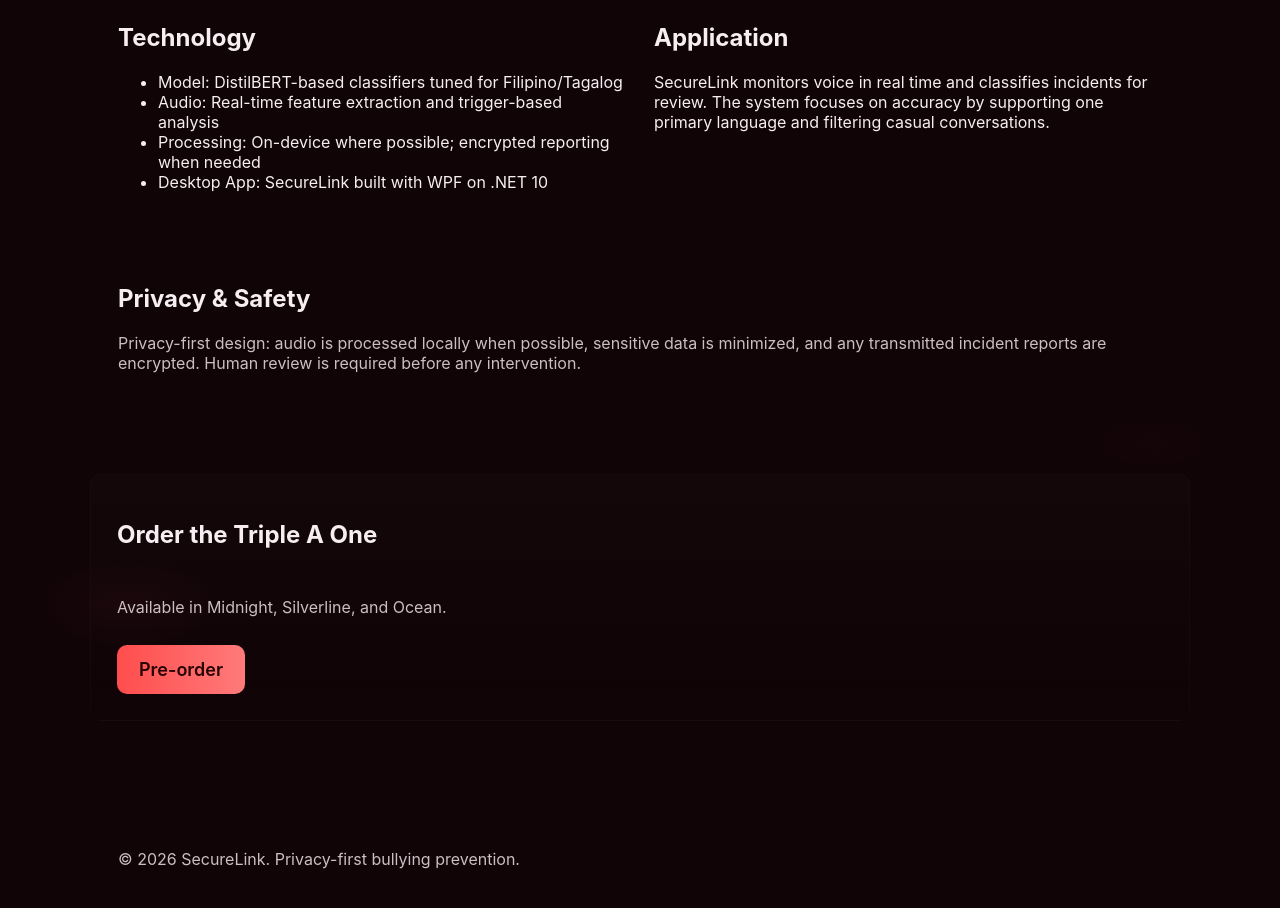
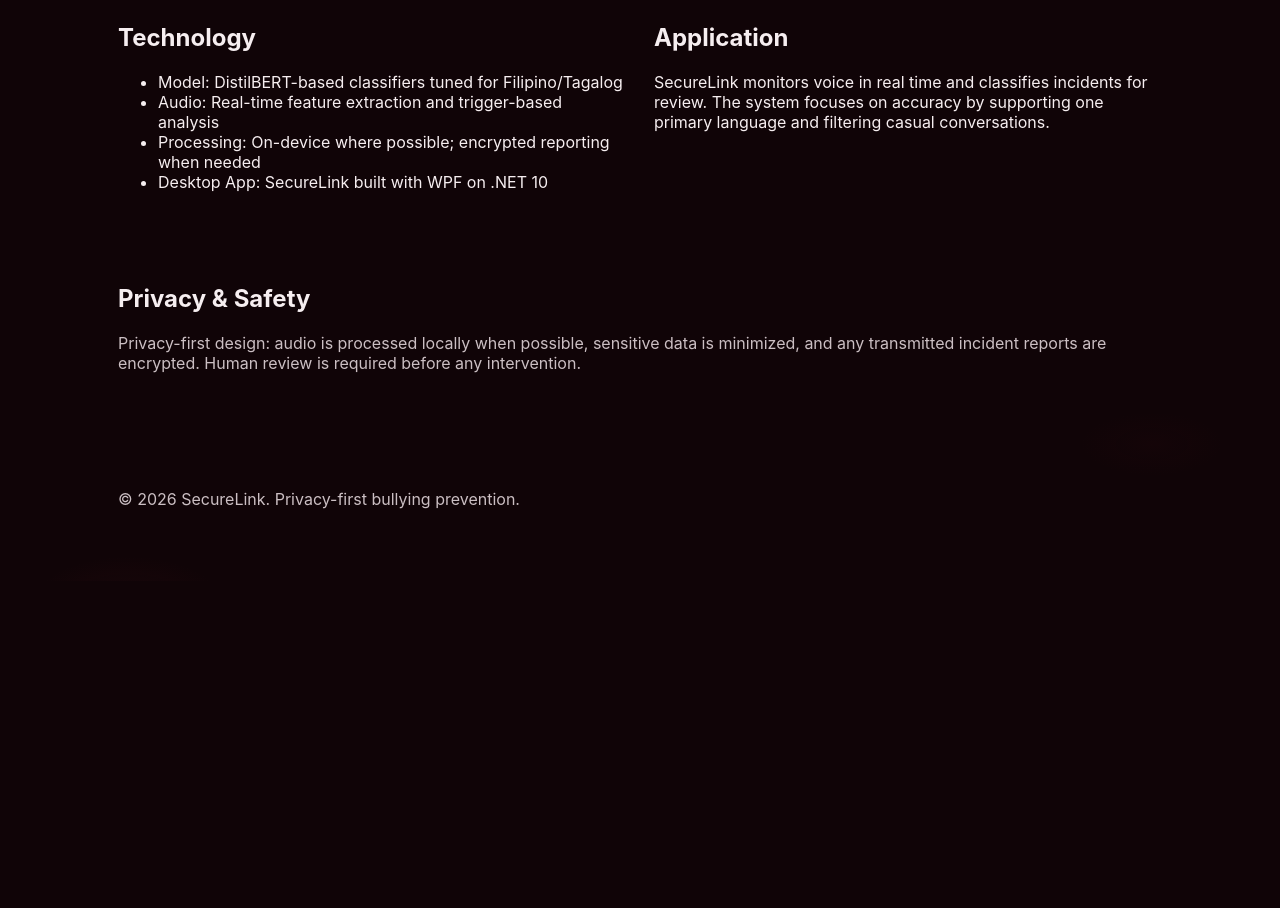
Before and after one commit to ctrl-alt-Justin/securelink-showcase, a website: page index.html in a window 1280 px wide. Shown: the part 1076-1984 px from the top of the page. After the commit the page ends 1657 px from the top, so only its background shows below. Drawn offline with Linux system fonts and the light colour scheme.

Commit message:
Web Overhaul

```diff
--- a/index.html
+++ b/index.html
@@ -90,13 +90,6 @@
 
     <!-- Technical specs removed as requested -->
 
-    <section class="buy" id="buy">
-      <div class="container buy-panel">
-        <h2>Order the Triple A One</h2>
-        <p class="muted">Available in Midnight, Silverline, and Ocean.</p>
-        <a class="btn btn-primary large" href="#">Pre-order</a>
-      </div>
-    </section>
   </main>
 
   <footer class="site-footer">
@@ -104,7 +97,6 @@
       <p>© 2026 SecureLink. Privacy-first bullying prevention.</p>
     </div>
   </footer>
-</main>
 
   <!-- Download Modal -->
   <div id="downloadModal" class="modal" role="dialog" aria-modal="true" aria-labelledby="download-title" hidden>
```
